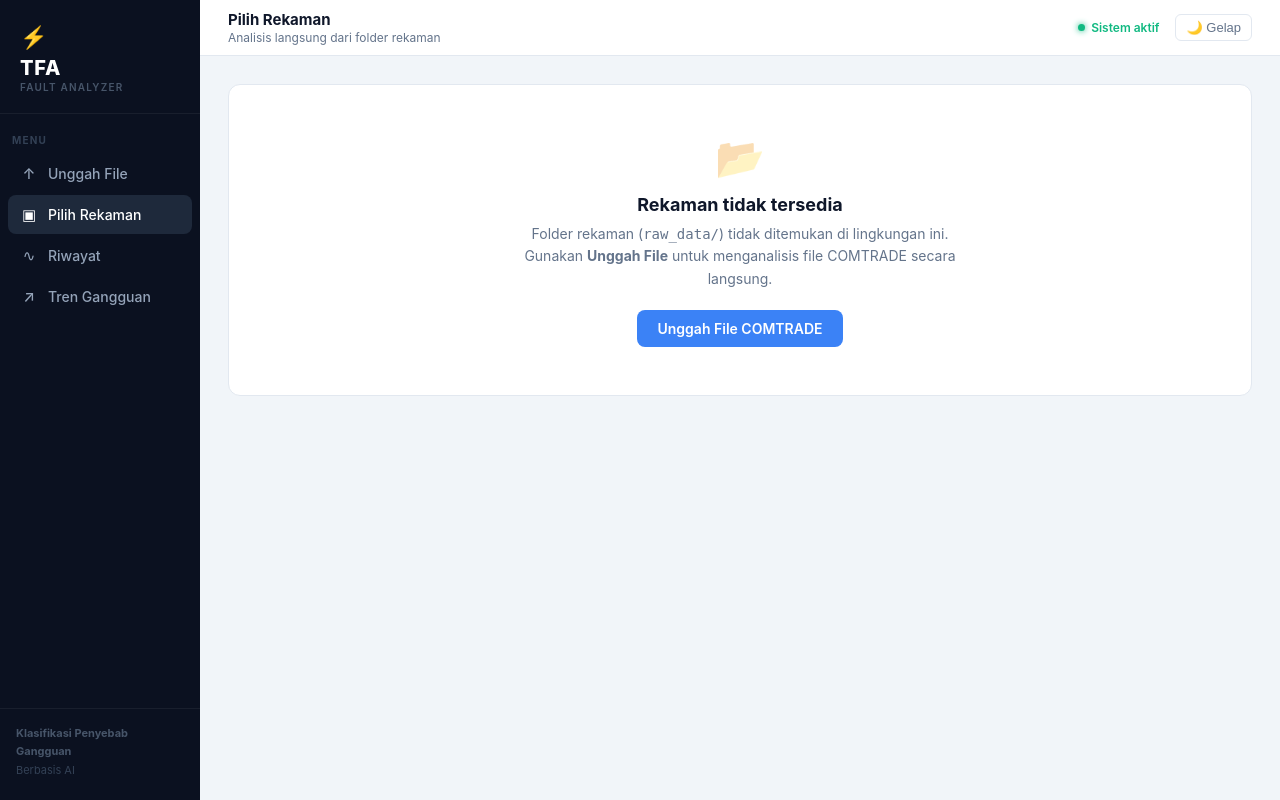
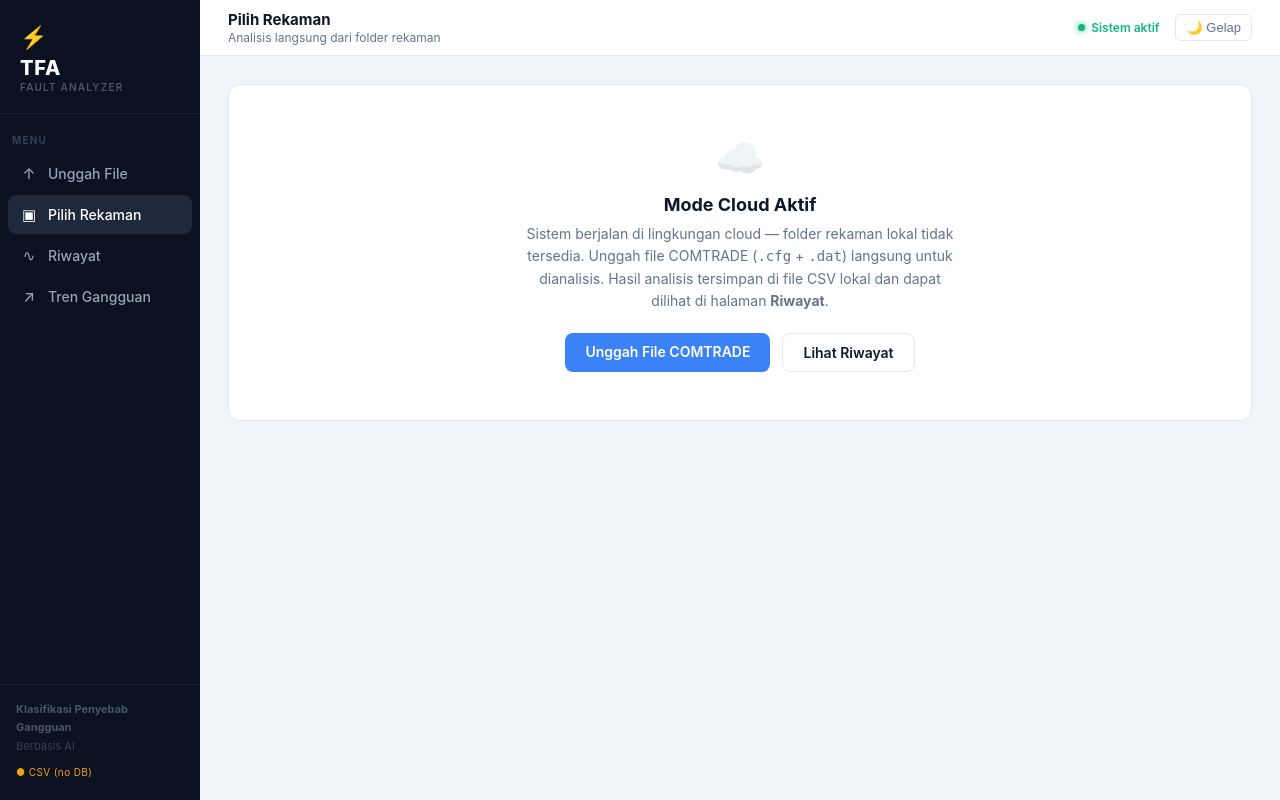
Before and after one commit to hafizna/ai-analisis-gangguan-tfa, a Flask app: page /browse in a window 1280 px wide. Run offline with Flask 3, Linux system fonts and the light colour scheme; some libraries are stand-ins or nearby versions.

Commit message:
Update UI for cloud/PostgreSQL deployment
- Browse page: replace 'folder not found' error with cloud-mode card
  showing correct wording, PostgreSQL status, and links to upload/history
- History page: topbar subtitle now shows PostgreSQL vs CSV storage status
- Sidebar footer: live DB status dot fetched from /api/status on page load
- /api/status: now includes db_enabled field in response
- /browse and /history routes: pass db_enabled to templates

Co-Authored-By: Claude Sonnet 4.6 <noreply@anthropic.com>

```diff
--- a/webapp/app.py
+++ b/webapp/app.py
@@ -1080,12 +1080,12 @@ def results():
 def browse():
     if not RAW_DATA.exists():
         return render_template("browse.html", events=[], upts=[], labels=[],
-                               offline_mode=True)
+                               offline_mode=True, db_enabled=_db_enabled())
     events = _scan_recordings()
     upts   = sorted(set(e["upt"]   for e in events))
     labels = sorted(set(e["label"] for e in events))
     return render_template("browse.html", events=events, upts=upts, labels=labels,
-                           offline_mode=False)
+                           offline_mode=False, db_enabled=_db_enabled())
 
 
 @app.route("/analyze-from-browse", methods=["POST"])
@@ -1384,7 +1384,8 @@ def history():
     accuracy = round(correct / len(comparable) * 100, 1) if comparable else 0
 
     return render_template("history.html", rows=rows,
-                           total=total, correct=correct, accuracy=accuracy)
+                           total=total, correct=correct, accuracy=accuracy,
+                           db_enabled=_db_enabled())
 
 
 # ── API endpoints ─────────────────────────────────────────────────────────────
@@ -1456,6 +1457,7 @@ def api_status():
         "status": "ok",
         "app": "DFR Fault Classifier — TFA",
         "version": "2.0",
+        "db_enabled": _db_enabled(),
         "endpoints": [
             "POST /api/classify  — upload .cfg + .dat, returns JSON analysis",
             "GET  /api/history   — returns list of confirmed analyses",
--- a/webapp/templates/base.html
+++ b/webapp/templates/base.html
@@ -216,6 +216,9 @@
         <div class="sidebar-footer">
             <strong>Klasifikasi Penyebab Gangguan</strong>
             Berbasis AI
+            <div style="margin-top:8px; font-size:10px; letter-spacing:0.04em;">
+                <span id="db-status-dot" style="color:#475569;">● Memuat status DB...</span>
+            </div>
         </div>
     </aside>
 
@@ -253,6 +256,22 @@
             applyTheme(cur === 'dark' ? 'light' : 'dark', true);
         }
     </script>
+    <script>
+        fetch('/api/status').then(r => r.json()).then(data => {
+            const el = document.getElementById('db-status-dot');
+            if (!el) return;
+            if (data.db_enabled) {
+                el.style.color = '#10b981';
+                el.textContent = '● PostgreSQL aktif';
+            } else {
+                el.style.color = '#f59e0b';
+                el.textContent = '● CSV (no DB)';
+            }
+        }).catch(() => {
+            const el = document.getElementById('db-status-dot');
+            if (el) { el.style.color = '#ef4444'; el.textContent = '● Status tidak diketahui'; }
+        });
+    </script>
     {% block extra_js %}{% endblock %}
 </body>
 </html>
--- a/webapp/templates/browse.html
+++ b/webapp/templates/browse.html
@@ -67,13 +67,27 @@
 
 {% if offline_mode %}
 <div class="offline-card">
-    <div style="font-size:40px; opacity:0.4;">📂</div>
-    <h3>Rekaman tidak tersedia</h3>
+    <div style="font-size:40px; opacity:0.5;">☁️</div>
+    <h3>Mode Cloud Aktif</h3>
     <p>
-        Folder rekaman (<code>raw_data/</code>) tidak ditemukan di lingkungan ini.
-        Gunakan <strong>Unggah File</strong> untuk menganalisis file COMTRADE secara langsung.
+        Sistem berjalan di lingkungan cloud — folder rekaman lokal tidak tersedia.
+        Unggah file COMTRADE (<code>.cfg</code> + <code>.dat</code>) langsung untuk dianalisis.
+        {% if db_enabled %}
+        Semua hasil analisis yang dikonfirmasi tersimpan otomatis di
+        <strong>database PostgreSQL</strong> dan dapat dilihat di halaman <strong>Riwayat</strong>.
+        {% else %}
+        Hasil analisis tersimpan di file CSV lokal dan dapat dilihat di halaman <strong>Riwayat</strong>.
+        {% endif %}
     </p>
-    <a href="{{ url_for('index') }}" class="btn btn-primary">Unggah File COMTRADE</a>
+    <div style="display:flex; gap:12px; justify-content:center; flex-wrap:wrap;">
+        <a href="{{ url_for('index') }}" class="btn btn-primary">Unggah File COMTRADE</a>
+        <a href="{{ url_for('history') }}" class="btn btn-outline">Lihat Riwayat</a>
+    </div>
+    {% if db_enabled %}
+    <div style="margin-top:20px; font-size:12px; color:var(--text-muted);">
+        <span style="color:#10b981; font-weight:700;">●</span> PostgreSQL terhubung
+    </div>
+    {% endif %}
 </div>
 
 {% else %}
--- a/webapp/templates/history.html
+++ b/webapp/templates/history.html
@@ -1,7 +1,7 @@
 {% extends "base.html" %}
 {% block title %}Riwayat Analisis — TFA{% endblock %}
 {% block topbar_title %}Riwayat Analisis{% endblock %}
-{% block topbar_sub %}Semua analisis yang sudah dikonfirmasi{% endblock %}
+{% block topbar_sub %}{% if db_enabled %}<span style="color:#10b981; font-weight:700;">●</span> Tersimpan di PostgreSQL{% else %}Tersimpan di CSV lokal{% endif %}{% endblock %}
 {% block nav_history %}active{% endblock %}
 
 {% block extra_css %}
```
